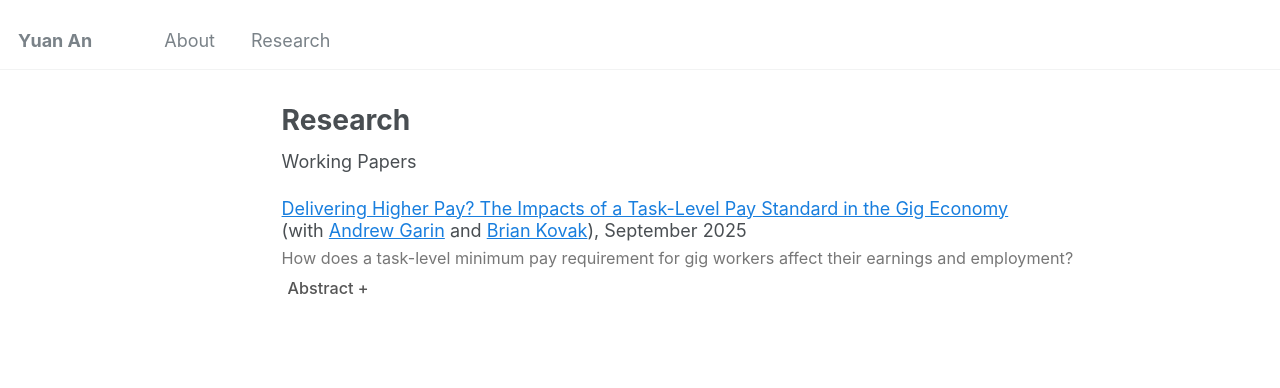
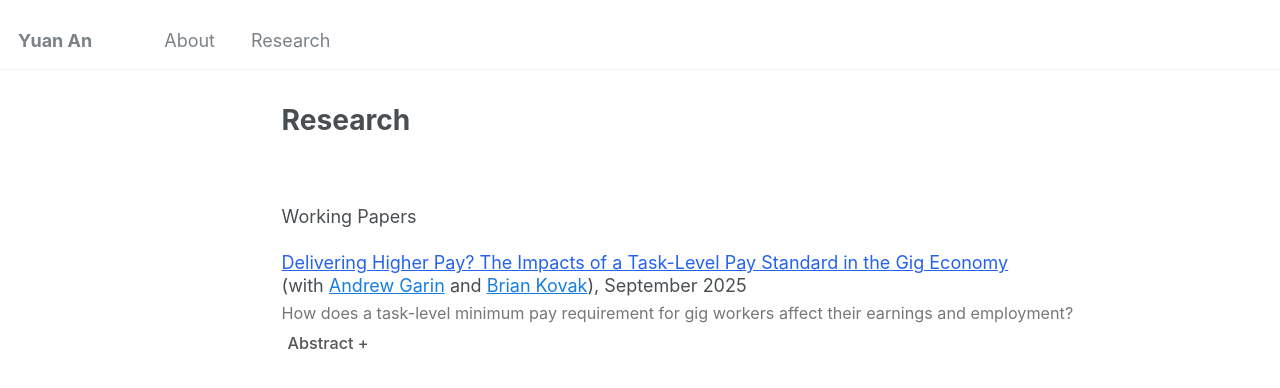
Before and after one commit to yuan-ann/yuan-ann.github.io, a Jekyll site: the page built from _pages/research.md, in a window 1280 px wide. Shown: the top 388 px of the page. Built offline with Jekyll 4.4.1, drawn with Linux system fonts in a browser that asks for light colours.

Commit message:
Update research.md

```diff
--- a/_pages/research.md
+++ b/_pages/research.md
@@ -7,7 +7,7 @@
 
 {% include base_path %}
 
-
+<br>
 <div class="mb-4 text-gray-600 tracking-wide text-lg"> Working Papers </div>
 
 <style>
@@ -24,7 +24,7 @@
 
 <div class="paper">
   <p class="paper-title">
-    <a class="text-blue-600 font-medium text-lg" href=""> Delivering Higher Pay? The Impacts of a Task-Level Pay Standard in the Gig Economy </a><br>
+    <a style="color: rgb(37, 99, 235);" href=""> Delivering Higher Pay? The Impacts of a Task-Level Pay Standard in the Gig Economy </a><br>
     (with <a href="https://sites.google.com/view/andygarin/home">Andrew Garin</a> and
     <a href="https://www.andrew.cmu.edu/user/bkovak/">Brian Kovak</a>), September 2025
   </p>
```
